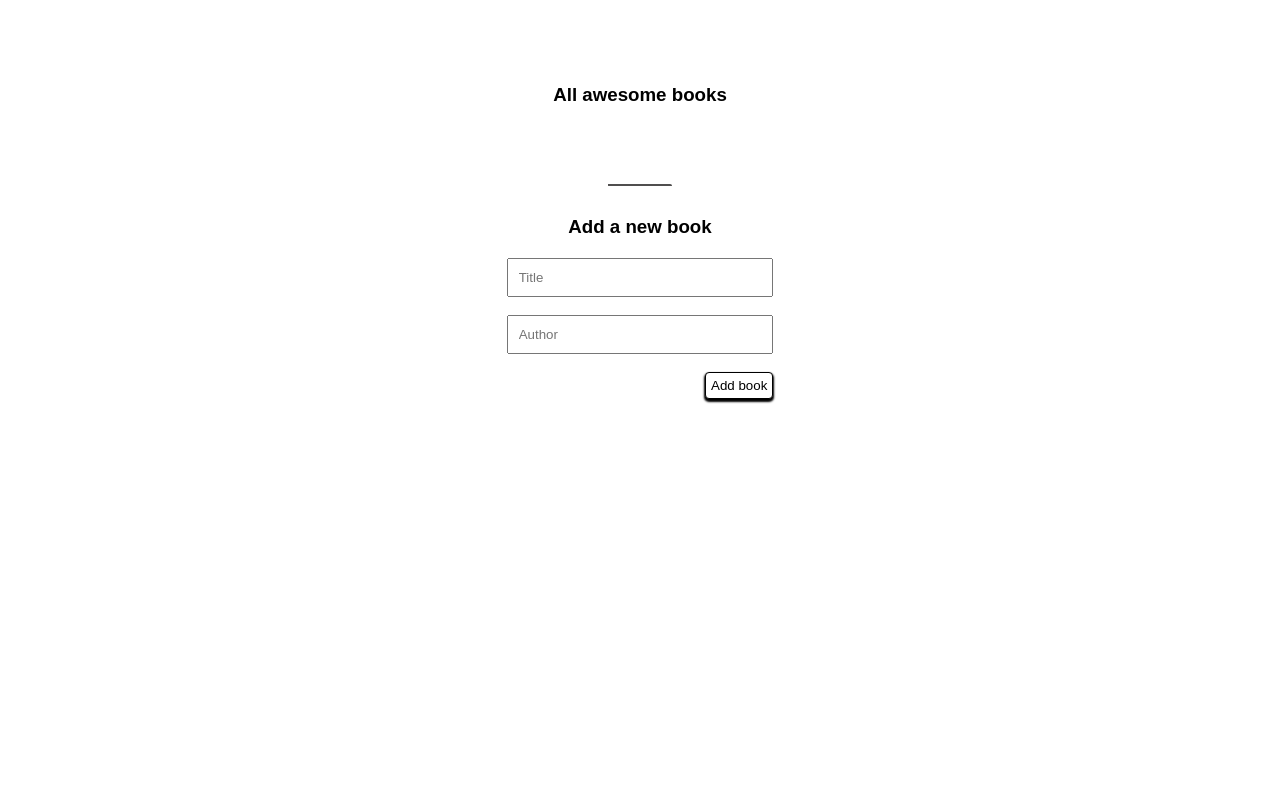
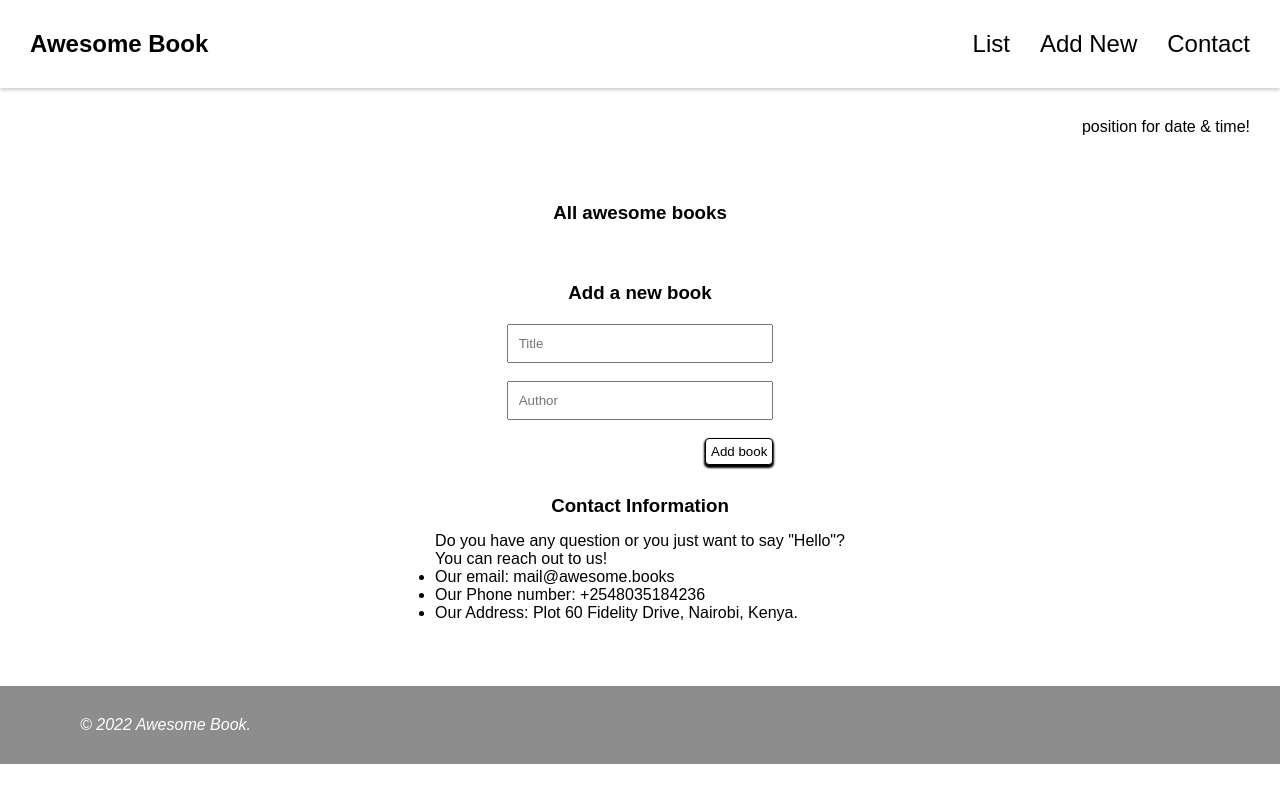
Before and after one commit to RoyJumah/Awesome-Books, a website with bundled scripts: page index.html in a window 1280 px wide. Built offline with nearby package versions, Linux system fonts and the light colour scheme.

Commit message:
applied changes to html css and UI files

```diff
--- a/UI.js
+++ b/UI.js
@@ -4,6 +4,7 @@ export default class UI {
   static addBook(book) {
     const bookshelf = document.getElementById('bookshelf');
     const ul = document.createElement('ul');
+    ul.classList.add('unorderedList')
     ul.innerHTML = `
     <span>
     <li>"${book.title}" by</li>
--- a/index.html
+++ b/index.html
@@ -9,9 +9,27 @@
     <link rel="stylesheet" href="style.css" />
   </head>
   <body>
+    <header>
+      <nav>
+        <!-- <span class="header-div"> -->
+          <h1 class="header-text">Awesome Book</h1>
+        <!-- </span> -->
+        <!-- <span class="navigation"> -->
+          <ul class="nav-list">
+            <li class="nav-link list"><a href="#">List</a></li>
+            <li class="nav-link add-new"><a href="#">Add New</a></li>
+            <li class="nav-link ccontact"><a href="#">Contact</a></li>
+          </ul>
+      </nav>
+    </header>
+    <div class="date-and-time">
+      <p id="current-date">position for date & time!</p>
+    </div>
+
     <main class="container">
-      <h3 class="header">All awesome books</h3>
-      <div class="display">
+      <section id="display-books">
+        <h3 class="header">All awesome books</h3>
+      <!-- <div class="display"> -->
         <div id="bookshelf">
           <!-- <template class="book">
             <p>Book Title</p>
@@ -20,15 +38,18 @@
             <hr />
           </template> -->
         </div>
-      </div>
+      <!-- </div> -->
+      </section>
+
       <br />
 
-      <hr class="line">
+      <!-- <hr class="line"> -->
 
-      <h3 class="header">Add a new book</h3>
 
-      <div>
-        <div>
+
+      <!-- <div> -->
+        <section id="form-input">
+          <h3 class="header">Add a new book</h3>
           <div>
             <form id="form">
               <input
@@ -52,10 +73,24 @@
               <button id="addBtn" type="submit">Add book</button>
             </form>
           </div>
+        </section>
+      <!-- </div> -->
+
+      <section id="our-contact">
+        <h3 class="contact-header">Contact Information</h3>
+        <div class="contact-details">
+          <p>Do you have any question or you just want to say "Hello"?<br>You can reach out to us!</p>
+          <ul>
+            <li>Our email: mail@awesome.books</li>
+            <li>Our Phone number: +2548035184236</li>
+            <li>Our Address: Plot 60 Fidelity Drive, Nairobi, Kenya.</li>
+          </ul>
         </div>
-      </div>
+      </section>
     </main>
-
+    <footer>
+      <i>&copy; 2022 Awesome Book.</i>
+    </footer>
     <script type="module" src="index.js"></script>
   </body>
 </html>
--- a/style.css
+++ b/style.css
@@ -5,6 +5,54 @@
   padding: 0;
   box-sizing: border-box;
   font-family: 'poppins', sans-serif;
+}
+
+header {
+  width: 100%;
+  margin-top: 0;
+  box-shadow: 0 2px 4px 0 rgba(0, 0, 0, 0.2);
+  /* position: fixed; */
+  /* padding: 30px; */
+}
+
+nav {
+  display: flex;
+  align-items: center;
+  justify-content: space-between;
+  border: none;
+}
+
+.header-text {
+  padding: 30px;
+  font-size: 24px;
+  font-weight: 600;
+}
+
+.nav-list {
+  display: flex;
+  padding-right: 30px;
+  gap: 30px;
+}
+
+.nav-list li {
+  list-style: none;
+}
+
+.nav-list li a {
+  font-size: 24px;
+  font-weight: 400;
+  text-decoration: none;
+  color: #000;
+}
+
+.date-and-time {
+  width: auto;
+  padding-top: 30px;
+}
+
+#current-date {
+  float: right;
+  padding-right: 30px;
 }
 
 .container {
@@ -29,7 +77,7 @@
   width: 100%;
 }
 
-ul {
+.unorderedList {
   display: flex;
   align-items: center;
   justify-content: space-between;
@@ -38,15 +86,15 @@ ul {
   gap: 30px;
 }
 
-ul li {
+.unorderedList li {
   list-style: none;
 }
 
-#bookshelf ul:nth-child(odd) {
+#bookshelf .unorderedList:nth-child(odd) {
   background-color: rgb(235, 231, 231);
 }
 
-#bookshelf ul:nth-child(even) {
+#bookshelf .unorderedList:nth-child(even) {
   background-color: #fff;
 }
 
@@ -99,3 +147,23 @@ span {
   color: #000;
   box-shadow: 0 2px 2px 1px #000;
 }
+
+.contact-header {
+  text-align: center;
+  padding-top: 30px;
+}
+
+.contact-details {
+  padding-top: 15px;
+}
+
+footer {
+  width: 100%;
+  padding: 30px;
+  background-color: rgba(128, 128, 128, 0.894);
+}
+
+footer i {
+  padding-left: 50px;
+  color: #fff;
+}
```
